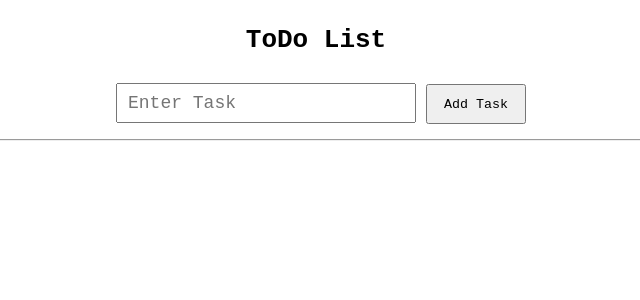
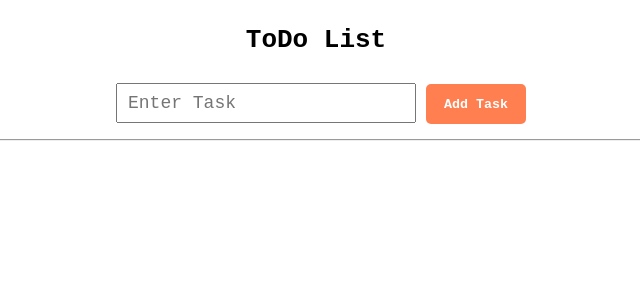
Before and after one commit to Clara-Pacheco/Learn-React-By-Building-5-Projects, a React (Vite) app in the folder Project 2 - ToDo List Application/ToDo List Application/: page / in a window 1280 px wide. Shown: the top 300 px of the page, without its empty margins (324-964 px from the left). Built offline with nearby package versions, Linux system fonts and the light colour scheme.

Commit message:
Add addbtn class to button and conditional for a task to be added inside the list

```diff
--- a/Project 2 - ToDo List Application/ToDo List Application/src/App.jsx
+++ b/Project 2 - ToDo List Application/ToDo List Application/src/App.jsx
@@ -36,7 +36,11 @@ export function App() {
           }}
         />
         <button
+          className="addbtn"
           onClick={() => {
+            if(inputTask.current.value == "") {
+              return
+            }
             settodoList([...todoList, {task:currentTask, completed: false}])
             inputTask.current.value = ""
             setCurrentTask("")
```
